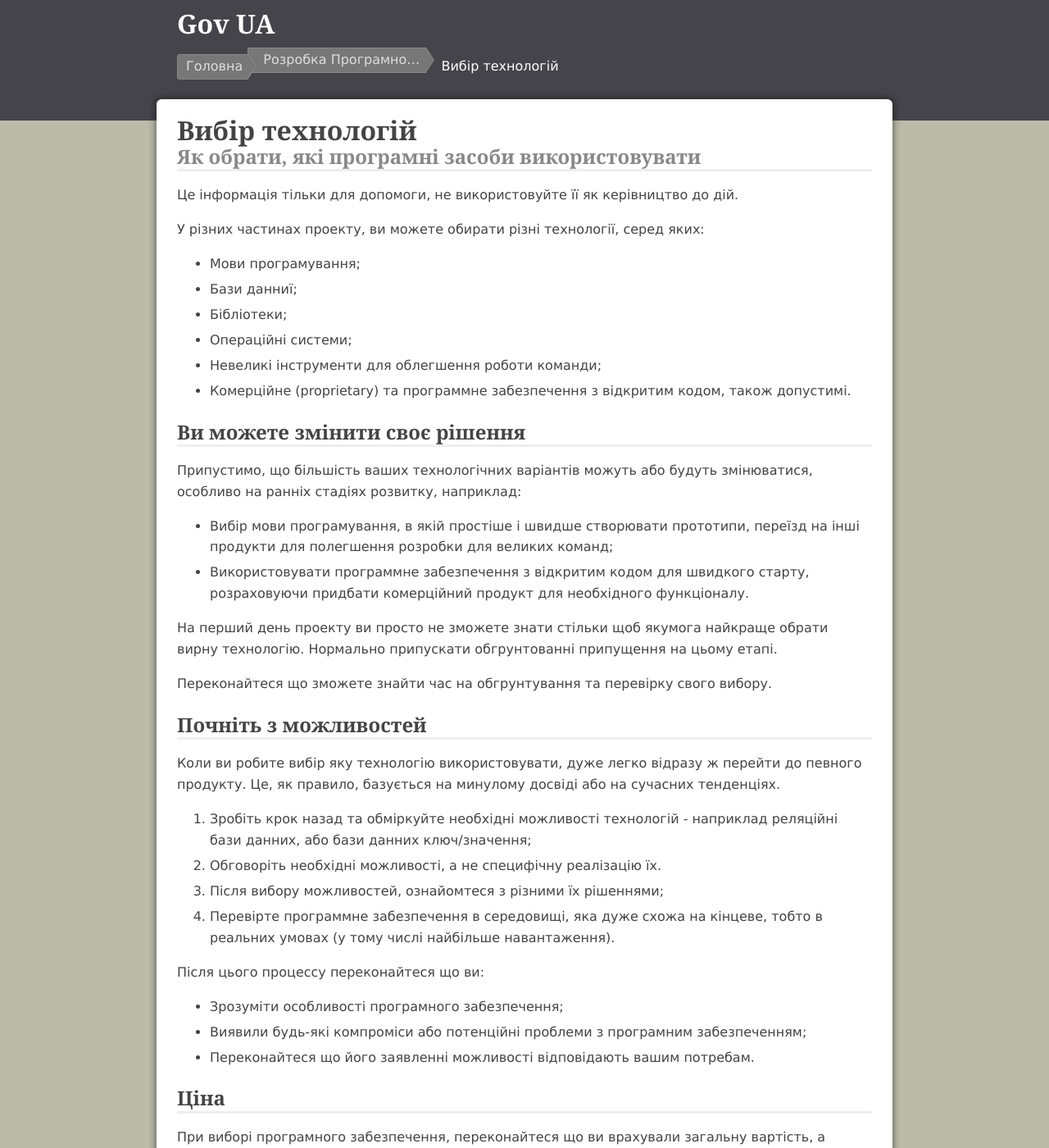
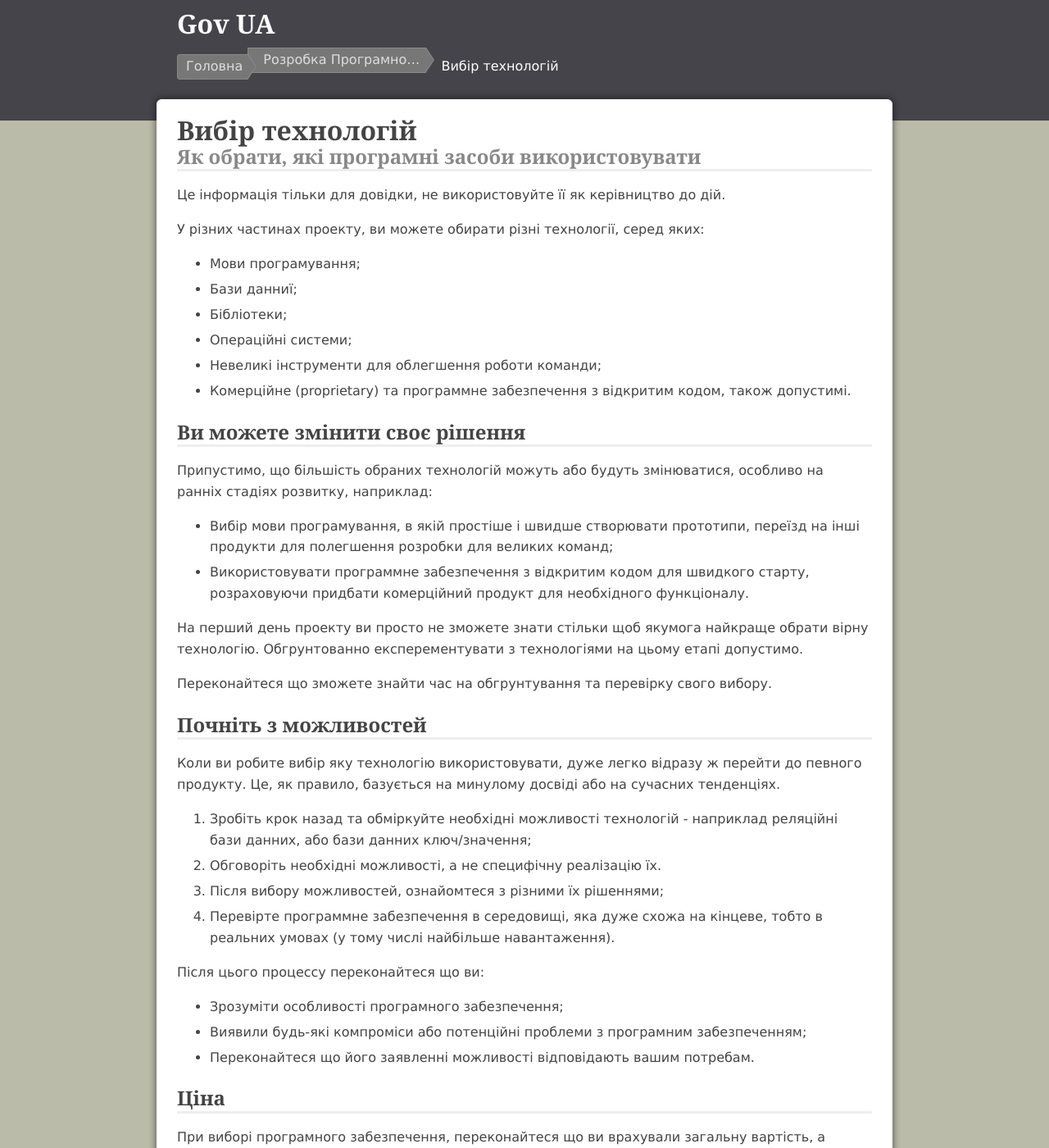
Before and after one commit to gov-ua/gov-ua.github.io, a Jekyll site: the page built from making-software/choosing-technology.md, in a window 1280 px wide and 1400 px high. Shown: the whole window at 82% size. Built offline with Jekyll 4.4.1, drawn with Linux system fonts in a browser that asks for light colours; some of the changed text lies outside the part shown.

Commit message:
text: Невелике полібшення перекладу

```diff
--- a/making-software/choosing-technology.md
+++ b/making-software/choosing-technology.md
@@ -9,13 +9,12 @@ breadcrumbs:
   -
     title: Вибір технологій
     url: /making-software/choising-technology/
-
 ---
 
 <h1 class="page-title">{{ page.title }}</h1>
 <h2 class="page-sub_title">{{ page.sub_title }}</h2>
 
-Це інформація тільки для допомоги, не використовуйте її як керівництво до дій.
+Це інформація тільки для довідки, не використовуйте її як керівництво до дій.
 
 У різних частинах проекту, ви можете обирати різні технології, серед яких:
 
@@ -30,12 +29,12 @@ breadcrumbs:
 
 Ви можете змінити своє рішення
 ------------------------
-Припустимо, що більшість ваших технологічних варіантів можуть або будуть змінюватися, особливо на ранніх стадіях розвитку, наприклад:
+Припустимо, що більшість обраних технологій можуть або будуть змінюватися, особливо на ранніх стадіях розвитку, наприклад:
 
 * Вибір мови програмування, в якій простіше і швидше створювати прототипи, переїзд на інші продукти для полегшення розробки для великих команд;
 * Використовувати программне забезпечення з відкритим кодом для швидкого старту, розраховуючи придбати комерційний продукт для необхідного функціоналу.
 
-На перший день проекту ви просто не зможете знати стільки щоб якумога найкраще обрати вирну технологію. Нормально припускати обгрунтованні припущення на цьому етапі.
+На перший день проекту ви просто не зможете знати стільки щоб якумога найкраще обрати вірну технологію. Обгрунтованно експерементувати з технологіями на цьому етапі допустимо.
 
 Переконайтеся що зможете знайти час на обгрунтування та перевірку свого вибору.
 
@@ -85,7 +83,7 @@ breadcrumbs:
 
 Очікувані варіації налаштування технологій, для обмірковування повинні бути розділенні при виборі технології.
 
-All things being equal, picking technologies that developers and operations staff like will typically result in improved productivity.
+FIXME: All things being equal, picking technologies that developers and operations staff like will typically result in improved productivity.
 
 
 
```
Also changed, not shown: other parts of making-software/choosing-technology.md (+2 -3 lines).
